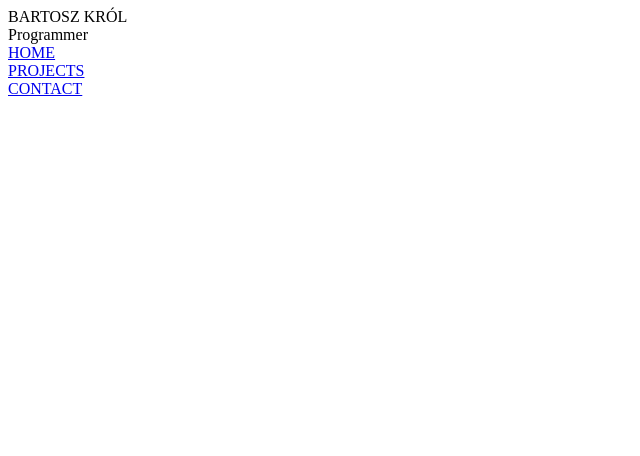
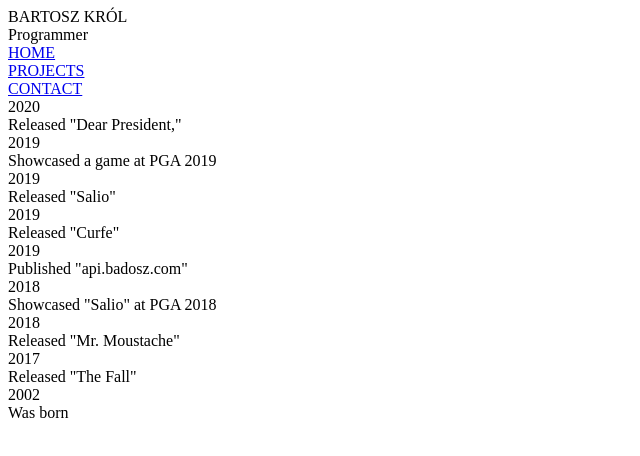
Before and after one commit to badosz0/badosz.com, a Next.js app: page / in a window 1280 px wide. Shown: the top 456 px of the page, without its empty margins (0-640 px from the left). Built offline with nearby package versions, Linux system fonts and the light colour scheme.

Commit message:
timeline

```diff
--- a/components/Layout.tsx
+++ b/components/Layout.tsx
@@ -14,7 +14,7 @@ export default function Layout({children, section}: Props) {
                 <div>
                     <Header />
                     <Menu section={section}/>
-                    <div>
+                    <div className="flex justify-center items-center">
                         {children}
                     </div>
                 </div>
--- a/components/Menu.tsx
+++ b/components/Menu.tsx
@@ -13,7 +13,7 @@ interface MenuProps {
 
 function Option({name, active, link}: OptionProps) {
     return (
-        <div className={clsx("mx-3 sm:mx-6 text-sm", active ? "text-gray-600" : "text-gray-400")}>
+        <div className={clsx("mx-6 text-sm", active ? "text-gray-600" : "text-gray-400")}>
             <Link href={`/${link}`}>
                 <a>{name}</a>
             </Link>
--- /dev/null
+++ b/config.json
@@ -0,0 +1,40 @@
+{
+    "events": [
+        {
+            "date": 2020,
+            "name": "Released \"Dear President,\""
+        },
+        {
+            "date": 2019,
+            "name": "Showcased a game at PGA 2019"
+        },
+        {
+            "date": 2019,
+            "name": "Released \"Salio\""
+        },
+        {
+            "date": 2019,
+            "name": "Released \"Curfe\""
+        },
+        {
+            "date": 2019,
+            "name": "Published \"api.badosz.com\""
+        },
+        {
+            "date": 2018,
+            "name": "Showcased \"Salio\" at PGA 2018"
+        },
+        {
+            "date": 2018,
+            "name": "Released \"Mr. Moustache\""
+        },
+        {
+            "date": 2017,
+            "name": "Released \"The Fall\""
+        },
+        {
+            "date": 2002,
+            "name": "Was born"
+        }
+    ]
+}
--- a/pages/_app.tsx
+++ b/pages/_app.tsx
@@ -29,6 +29,7 @@ export default function App({ Component, pageProps }: AppProps) {
                 <link rel="shortcut icon" href="/public/images/brand/bIcon-white.png"></link>
                 <link rel="icon" href="/images/brand/bIcon-white.png"></link>
                 <link href="https://fonts.googleapis.com/css2?family=Montserrat:wght@500&display=swap" rel="stylesheet"/>
+                <link href="https://fonts.googleapis.com/css2?family=Roboto+Mono&amp;display=swap" rel="stylesheet" />
 
             </Head>
             <Component {...pageProps} />
--- a/pages/index.tsx
+++ b/pages/index.tsx
@@ -1,6 +1,22 @@
 import { FontAwesomeIcon } from '@fortawesome/react-fontawesome'
 import { faCoffee } from "@fortawesome/free-solid-svg-icons"
 import Layout from "../components/Layout"
+
+const config = require("../config.json")
+
+interface EventProps {
+    date: number
+    name: string
+}
+
+function Event({date, name}: EventProps) {
+    return (
+        <div className="text-base">
+            <div className="inline-block text-gray-400 font-date border-r pr-3 border-gray-500">{date}</div>
+            <div className="inline-block pl-3">{name}</div>
+        </div>
+    )
+}
 
 export default function Home() {
     return (
@@ -9,7 +25,14 @@ export default function Home() {
                 Coffee <FontAwesomeIcon icon={faCoffee}/>
             </div> */}
             <Layout section="home">
-
+                <div className="mt-16 space-y-2">
+                    {config.events.map(event => {
+                        return (<Event
+                            date={event.date}
+                            name={event.name}
+                        />)
+                    })}
+                </div>
             </Layout>
         </>
     )
--- a/tailwind.config.js
+++ b/tailwind.config.js
@@ -6,7 +6,8 @@ module.exports = {
     theme: {
         extend: {
             fontFamily: {
-                sans: ["Montserrat", ...defaultTheme.fontFamily.sans]
+                sans: ["Montserrat", ...defaultTheme.fontFamily.sans],
+                date: ['"Roboto Mono"']
             }
         },
     },
```
